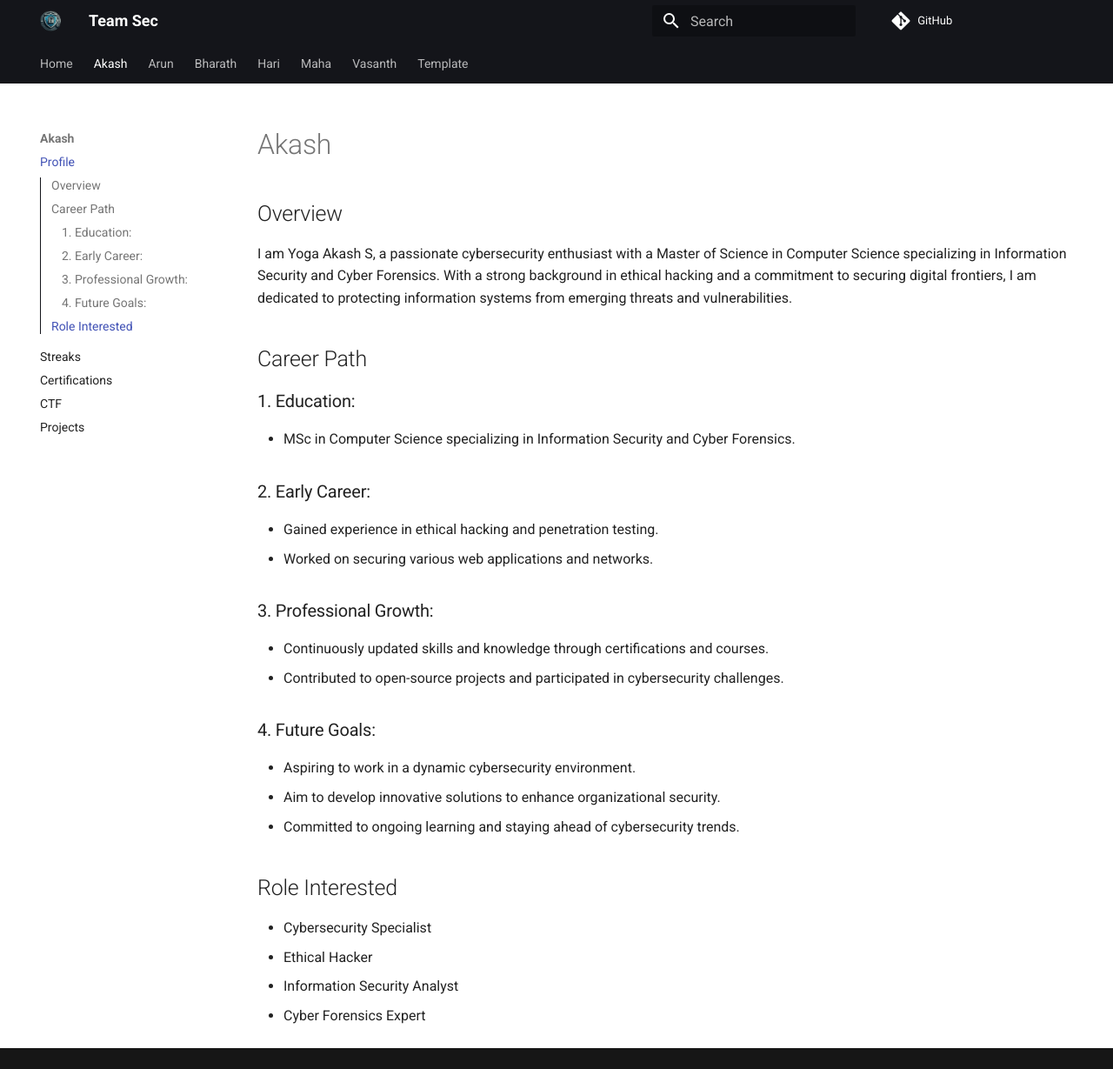
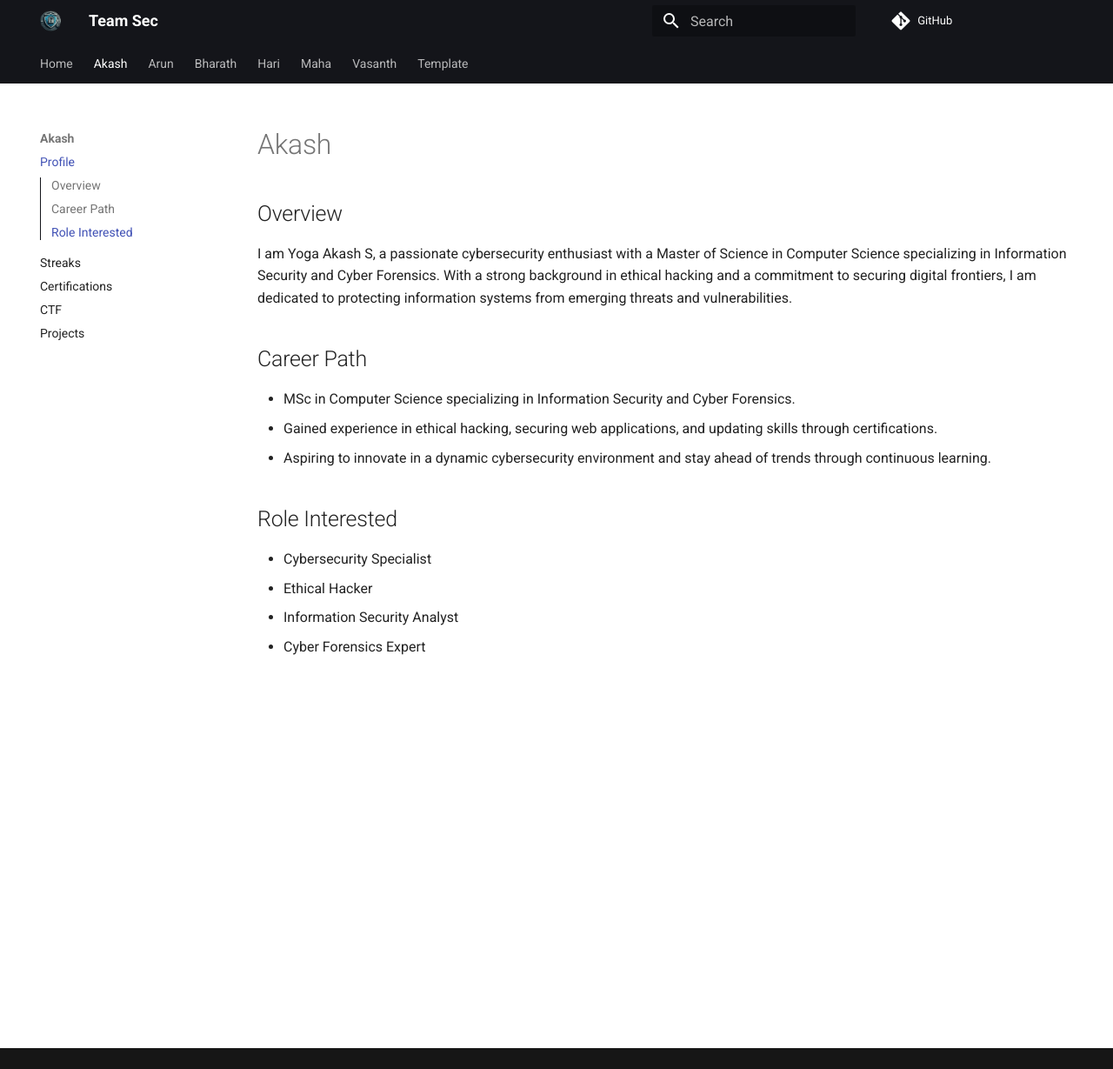
Before and after one commit to mr3xplorer/team_sec, an MkDocs documentation site: the page built from docs/Akash/akash.md, in a window 1280 px wide and 1229 px high. Shown: the whole window at 87% size. Built offline with MkDocs 1.6.1 and Material for MkDocs 9.7.7, drawn with Linux system fonts in a browser that asks for light colours; comment, search, counter and statistics services are not loaded.

Commit message:
Update akash.md

```diff
--- a/docs/Akash/akash.md
+++ b/docs/Akash/akash.md
@@ -4,21 +4,9 @@
   I am Yoga Akash S, a passionate cybersecurity enthusiast with a Master of Science in Computer Science specializing in Information Security and Cyber Forensics. With a strong background in ethical hacking and a commitment to securing digital frontiers, I am dedicated to protecting information systems from emerging threats and vulnerabilities.
 
 ## Career Path
-### 1. Education:
 - MSc in Computer Science specializing in Information Security and Cyber Forensics.
-
-### 2. Early Career:
-- Gained experience in ethical hacking and penetration testing.
-- Worked on securing various web applications and networks.
-
-### 3. Professional Growth:
-- Continuously updated skills and knowledge through certifications and courses.
-- Contributed to open-source projects and participated in cybersecurity challenges.
-
-### 4. Future Goals:
-- Aspiring to work in a dynamic cybersecurity environment.
-- Aim to develop innovative solutions to enhance organizational security.
-- Committed to ongoing learning and staying ahead of cybersecurity trends.
+- Gained experience in ethical hacking, securing web applications, and updating skills through certifications.
+- Aspiring to innovate in a dynamic cybersecurity environment and stay ahead of trends through continuous learning.
 
 ## Role Interested
 - Cybersecurity Specialist
```
